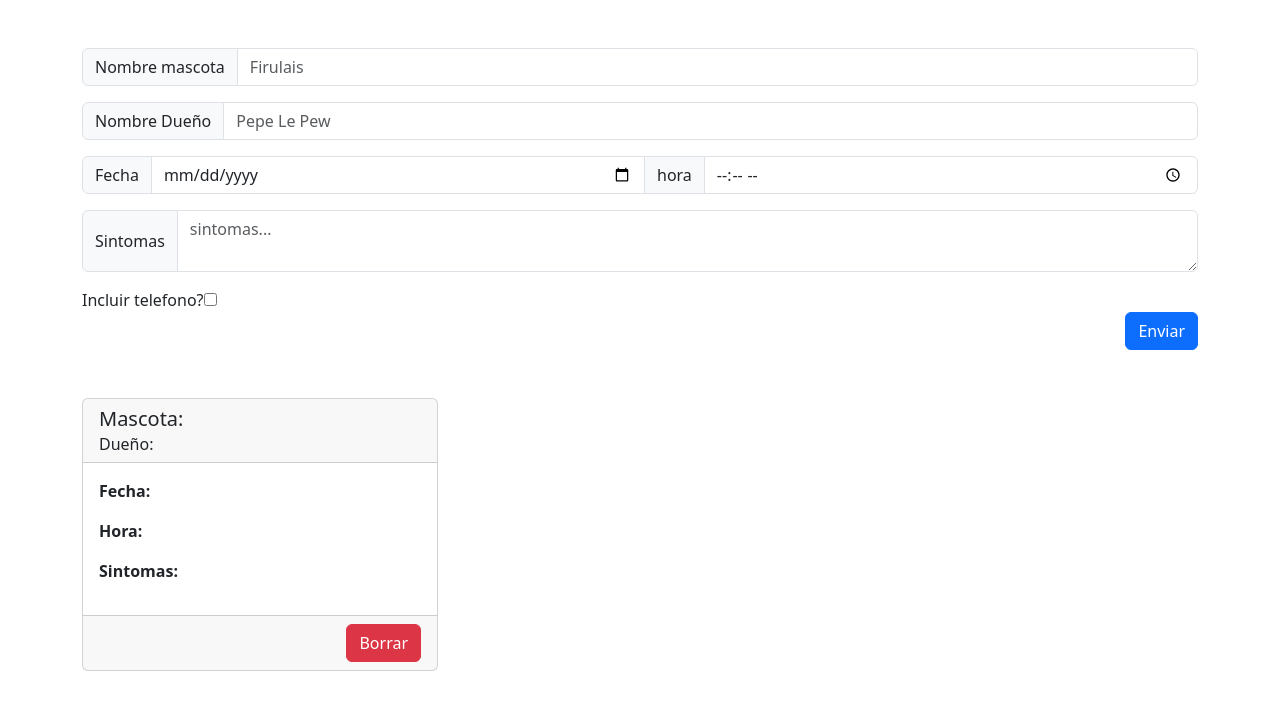
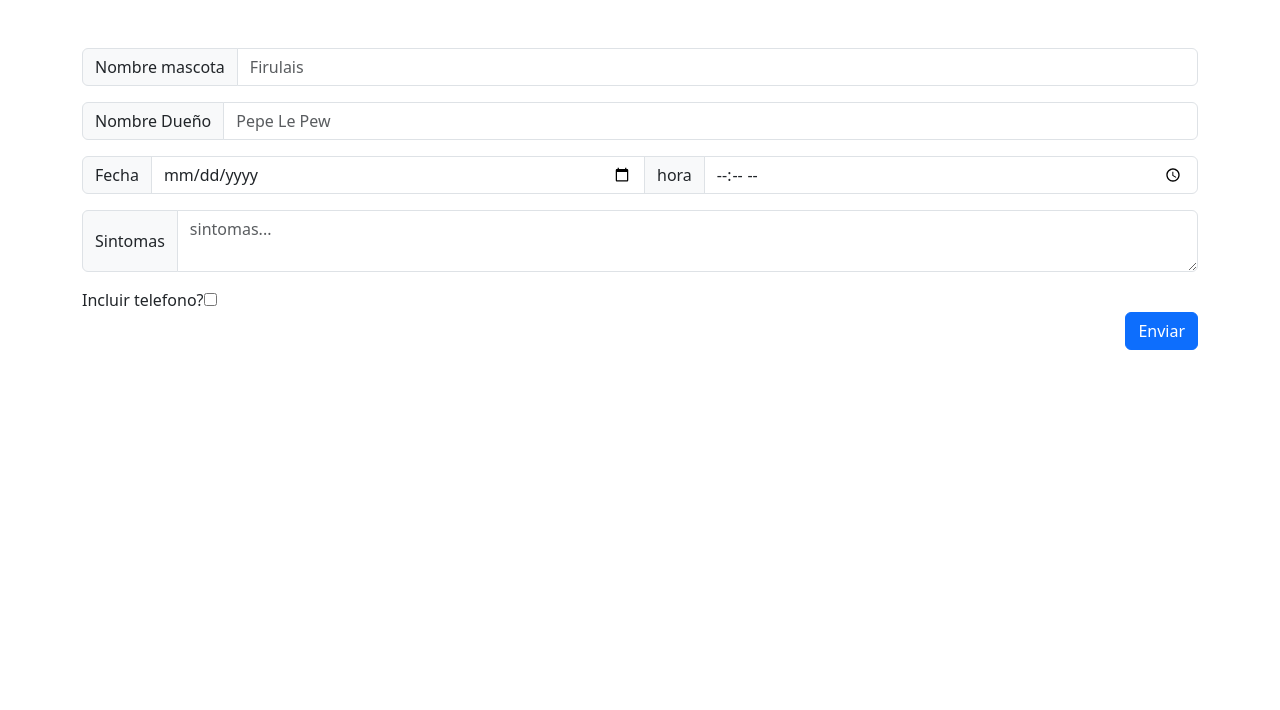
Before and after one commit to NahuFed/TP-React-Ejercicio-9, a React (Vite) app: page / in a window 1280 px wide. Shown: the top 710 px of the page. Built offline with nearby package versions, Linux system fonts and the light colour scheme.

Commit message:
agregado localstorage

```diff
--- a/src/components/Cards.jsx
+++ b/src/components/Cards.jsx
@@ -1,5 +1,5 @@
 import React from 'react';
-import { Card, Button, Col, InputGroup} from 'react-bootstrap';
+import { Card, Button, Col} from 'react-bootstrap';
 
 const Cards = ({objeto}) => {
     return (
--- a/src/components/Formulario.jsx
+++ b/src/components/Formulario.jsx
@@ -4,9 +4,8 @@ import { useEffect, useState } from "react";
 import GrillaCards from "./GrillaCards";
 
 const Formulario = () => {
-  let objetosDelLocalStorage =
-  JSON.parse(localStorage.getItem("grillaCards"))||[{}];
-  const [arrayObjetos, setArrayObjetos] = useState([objetosDelLocalStorage]);
+  let objetosDelLocalStorage = JSON.parse(localStorage.getItem("grillaCards"))||[];
+  const [arrayObjetos, setArrayObjetos] = useState(objetosDelLocalStorage);
 
 useEffect(()=>{
   localStorage.setItem("grillaCards", JSON.stringify(arrayObjetos))
@@ -23,6 +22,7 @@ useEffect(()=>{
 
 
   const onSubmit = (data) => {
+    // data.preventDefault()
     setArrayObjetos([...arrayObjetos, data]);
     console.log(arrayObjetos);
   };
```
